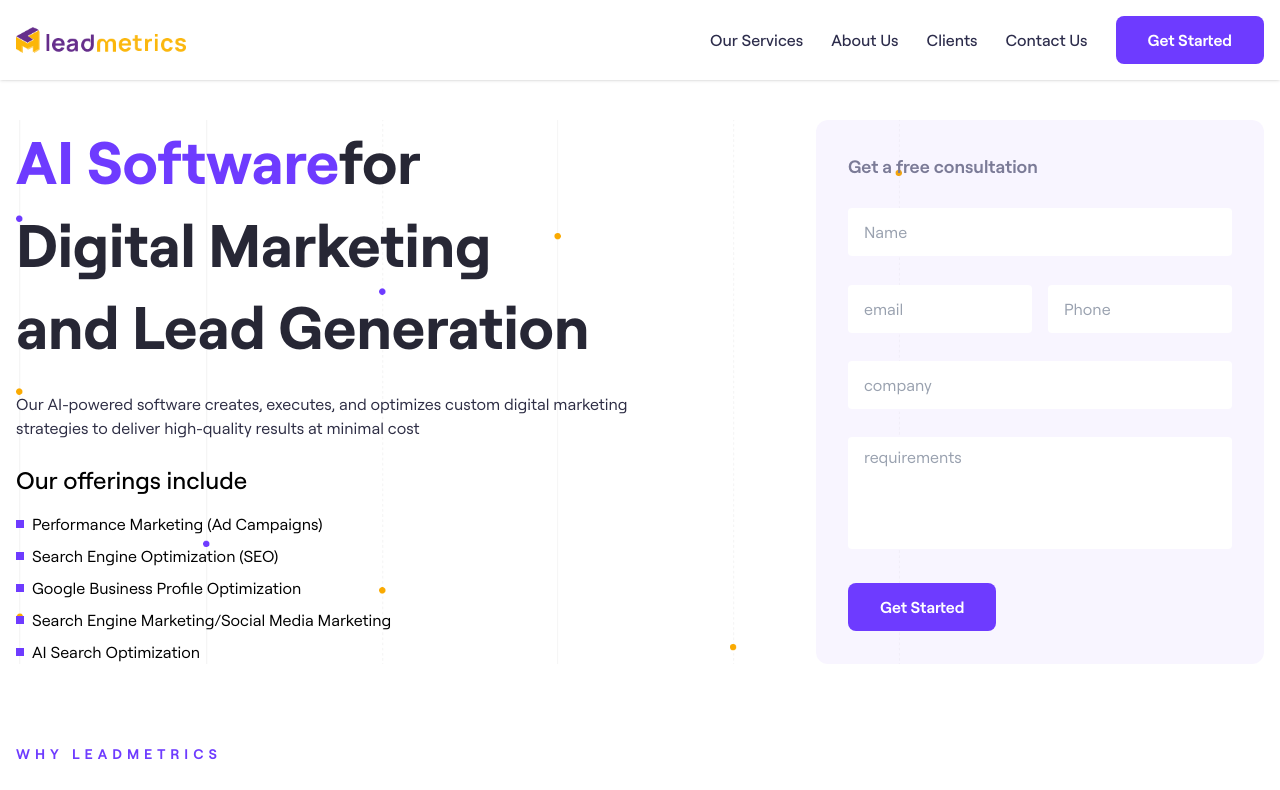
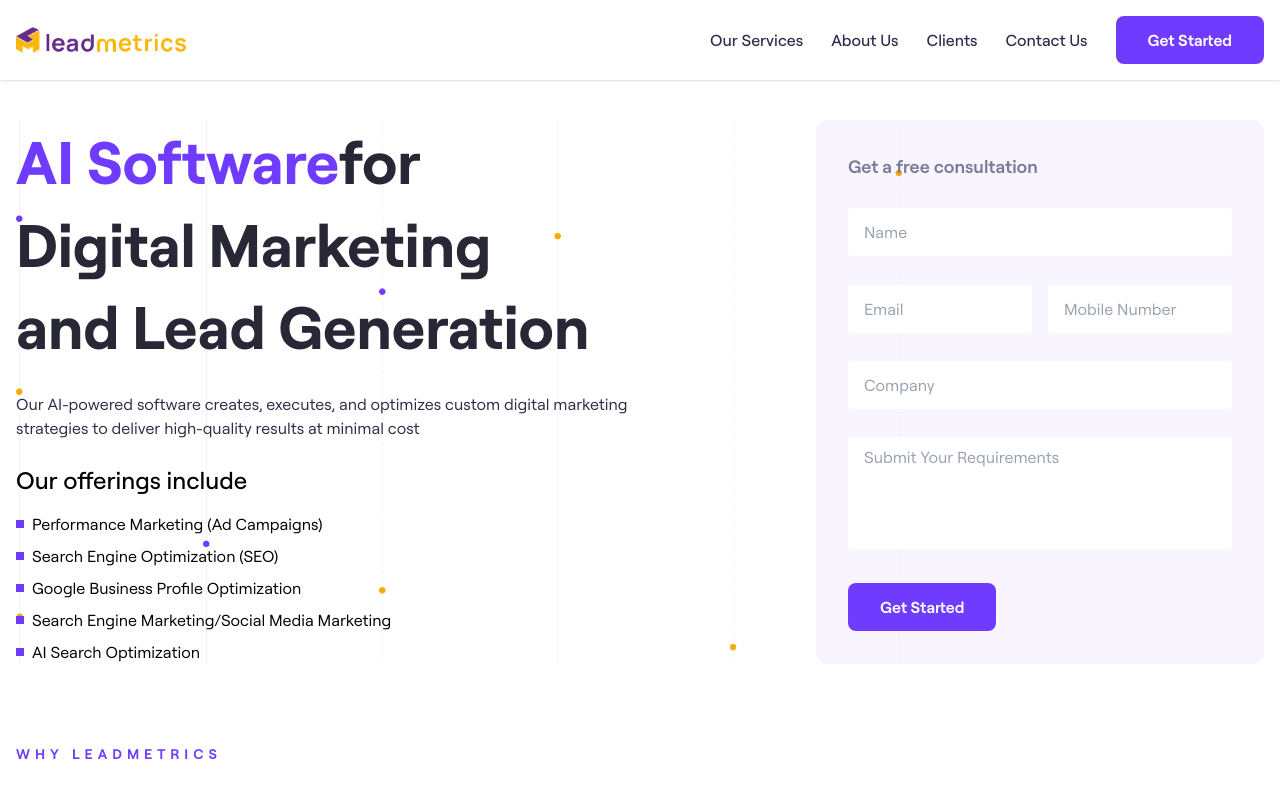
Before and after one commit to nithin5759/leadmetrics-project, a Next.js app: page / in a window 1280 px wide. Shown: the top 790 px of the page. Built offline with nearby package versions, Linux system fonts and the light colour scheme.

Commit message:
new changes added

```diff
--- a/src/app/layout.tsx
+++ b/src/app/layout.tsx
@@ -14,8 +14,11 @@ const geistMono = Geist_Mono({
 });
 
 export const metadata: Metadata = {
-  title: "Create Next App",
-  description: "Generated by create next app",
+  title: "Digital Marketing with AI For Lead Generation | Leadmetrics",
+  description:
+    "Need the best digital marketing? Leadmetrics offers paid ads, SEO, social media, content, and influencer marketing with AI to drive better traffic and leads.",
+  keywords:
+    "lead generation tools, artificial intelligence marketing, digital marketing ads, artificial intelligence and digital marketing, digital marketing and artificial intelligence, artificial intelligence for digital marketing marketing tools, get leads, lead generation companies, business lead generation companies",
 };
 
 export default function RootLayout({
--- a/src/app/page.tsx
+++ b/src/app/page.tsx
@@ -167,7 +167,7 @@ export default function Home() {
                       isError={errors.email}
                       touched={touched.email}
                       helperText={touched.email ? errors.email : ""}
-                      placeholder="email"
+                      placeholder="Email"
                       variant="input"
                     />
                     <InputField
@@ -177,7 +177,7 @@ export default function Home() {
                       isError={errors.phone}
                       touched={touched.phone}
                       helperText={touched.phone ? errors.phone : ""}
-                      placeholder="Phone"
+                      placeholder="Mobile Number"
                       variant="input"
                     />
                   </div>
@@ -188,7 +188,7 @@ export default function Home() {
                     isError={errors.company}
                     touched={touched.company}
                     helperText={touched.company ? errors.company : ""}
-                    placeholder="company"
+                    placeholder="Company"
                     variant="input"
                   />
                   <InputField
@@ -198,7 +198,7 @@ export default function Home() {
                     isError={errors.requirements}
                     touched={touched.requirements}
                     helperText={touched.requirements ? errors.requirements : ""}
-                    placeholder="requirements"
+                    placeholder="Submit Your Requirements"
                     variant="textarea"
                   />
                   <Button
@@ -239,9 +239,9 @@ export default function Home() {
       </section>
       <section
         id="about"
-        className="w-full bg-white flex flex-col items-center"
+        className="w-full bg-white flex flex-col items-center px-4 py-5 md:py-10"
       >
-        <div className="w-full max-w-7xl px-4 py-5 md:py-10">
+        <div className="w-full max-w-7xl ">
           <p className="text-[#6E3BFF] font-semibold uppercase text-sm tracking-[5px]">
             WHY LEADMETRICS
           </p>
@@ -277,10 +277,10 @@ export default function Home() {
       </section>
       <section
         id="services"
-        className="w-full flex justify-center bg-white bg-no-repeat bg-center bg-cover"
+        className="w-full flex justify-center bg-white bg-no-repeat bg-center bg-cover px-4 py-5 md:py-10"
         style={{ backgroundImage: `url(${"/images/services-bg.png"})` }}
       >
-        <div className="w-full flex flex-col items-center max-w-7xl px-4 py-5 md:py-10">
+        <div className="w-full flex flex-col items-center max-w-7xl">
           <p className="text-[#6E3BFF] font-semibold uppercase text-sm tracking-[5px]">
             SERVICES
           </p>
@@ -350,9 +350,9 @@ export default function Home() {
       </section>
       <section
         id="features"
-        className="w-full bg-white flex flex-col items-center"
+        className="w-full bg-white flex flex-col items-center px-4 py-5 md:py-10"
       >
-        <div className="w-full max-w-7xl px-4 py-5 md:py-10">
+        <div className="w-full max-w-7xl">
           <p className="font-semibold text-[#6E3BFF] uppercase tracking-[5px] text-sm">
             FEATURES
           </p>
@@ -385,9 +385,9 @@ export default function Home() {
       </section>
       <section
         id="clients"
-        className="w-full py-16 bg-white flex flex-col items-center"
+        className="w-full py-16 px-4  bg-white flex flex-col items-center"
       >
-        <div className="w-full max-w-7xl px-4 flex flex-col items-center">
+        <div className="w-full max-w-7xl flex flex-col items-center">
           <h2 className="text-[#272735] mt-4 font-bold text-3xl lg:text-4xl !leading-snug">
             Brands that trust us
           </h2>
@@ -434,8 +434,8 @@ export default function Home() {
           </Swiper>
         </div>
       </section>
-      <section className="w-full py-16 bg-white flex justify-center">
-        <div className="w-full max-w-7xl px-4 py-5 md:py-10 flex flex-col items-center">
+      <section className="w-full py-16 bg-white flex justify-center px-4 py-5 md:py-10">
+        <div className="w-full max-w-7xl flex flex-col items-center">
           <p className="font-semibold text-[#6E3BFF] uppercase tracking-[5px] text-sm">
             WHY LEADMETRICS
           </p>
@@ -469,8 +469,8 @@ export default function Home() {
           </div>
         </div>
       </section>
-      <section className="w-full py-16 bg-white flex justify-center">
-        <div className="w-full max-w-7xl px-4 py-5 md:py-10 flex flex-col items-center">
+      <section className="w-full py-16 bg-white flex justify-center px-4 py-5 md:py-10">
+        <div className="w-full max-w-7xl flex flex-col items-center">
           <p className="font-semibold text-[#6E3BFF] uppercase tracking-[5px] text-sm">
             FAQ’S
           </p>
@@ -482,7 +482,7 @@ export default function Home() {
           </div>
         </div>
       </section>
-      <section id="bottom-form" className="w-full flex flex-col bg-white py-10">
+      <section id="bottom-form" className="w-full flex flex-col bg-white py-10 px-4">
         <div
           className="bg-[#6E3BFF] flex justify-center w-full object-cover bg-center bg-no-repeat relative before:absolute before:w-full before:h-full before:bg-[#00000060] before:z-10"
           style={{ backgroundImage: `url(${"/images/bottom-form-bg.png"})` }}
@@ -530,7 +530,7 @@ export default function Home() {
                           isError={errors.email}
                           touched={touched.email}
                           helperText={touched.email ? errors.email : ""}
-                          placeholder="email"
+                          placeholder="Email"
                           variant="input"
                           isBottomForm
                         />
@@ -541,7 +541,7 @@ export default function Home() {
                           isError={errors.phone}
                           touched={touched.phone}
                           helperText={touched.phone ? errors.phone : ""}
-                          placeholder="Phone"
+                          placeholder="Mobile Number"
                           variant="input"
                           isBottomForm
                         />
@@ -553,7 +553,7 @@ export default function Home() {
                         isError={errors.company}
                         touched={touched.company}
                         helperText={touched.company ? errors.company : ""}
-                        placeholder="company"
+                        placeholder="Company"
                         variant="input"
                         isBottomForm
                       />
@@ -566,7 +566,7 @@ export default function Home() {
                         helperText={
                           touched.requirements ? errors.requirements : ""
                         }
-                        placeholder="requirements"
+                        placeholder="Submit Your Requirements"
                         variant="textarea"
                         isBottomForm
                       />
```
